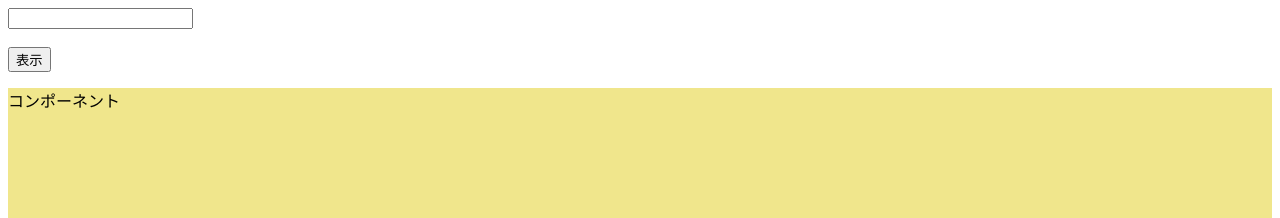
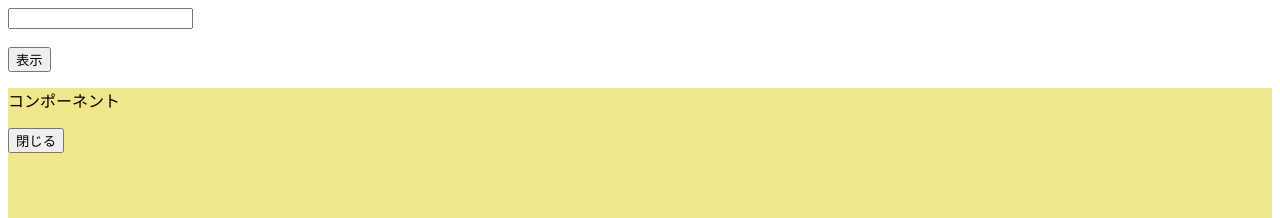
Before and after one commit to naoya01/practice-react--2, a React (Create React App) app in the folder my-app/: page / in a window 1280 px wide. Both pictures are taken after a click on the button "表示". Shown: the top 218 px of the page. Built offline with nearby package versions, Linux system fonts and the light colour scheme.

Commit message:
再レンダリング

```diff
--- a/my-app/src/App.js
+++ b/my-app/src/App.js
@@ -1,4 +1,4 @@
-import React, { useState } from "react";
+import React, { useState,useCallback } from "react";
 import { ChildArea } from "./ChildArea";
 import "./style.css";
 
@@ -7,9 +7,9 @@
   const [open, setOpen] = useState(false);
   const onChangeText = (e) => setText(e.target.value)
 
-  const onClickOpen = () =>{
-    setOpen(!open)
-  };
+  const onClickOpen = () =>{setOpen(!open)};
+
+  const onClickClose = useCallback(() => setOpen(false), [] );
 
   return (
     <div className="App">
@@ -17,7 +17,7 @@
       <br/>
       <br/>
       <button onClick={onClickOpen}>表示</button>
-      <ChildArea open={open} />
+      <ChildArea open={open} onClickClose={onClickClose} />
     </div>
   );
 };
--- a/my-app/src/ChildArea.jsx
+++ b/my-app/src/ChildArea.jsx
@@ -1,18 +1,27 @@
+import {memo} from "react";
+
 const style = {
   width: "100%" ,
   height: "200px",
   backgroundColor: "khaki"
 }
 
-export const ChildArea = (props) => {
-  const {open} = props;
+export const ChildArea = memo ((props) => {
+  const {open, onClickClose} = props;
+  console.log("childAreaが再レンダリングされた");
+
+  const data = [...Array(2000).keys()];
+  data.forEach(() => {
+  console.log("...");
+  });
   return (
     <>
     {open ? (
        <div style={style} >
           <p>コンポーネント</p>
+          <button onClick={onClickClose}>閉じる</button>
       </div>
     ) : null}
     </>
   );
-};
+});
```
